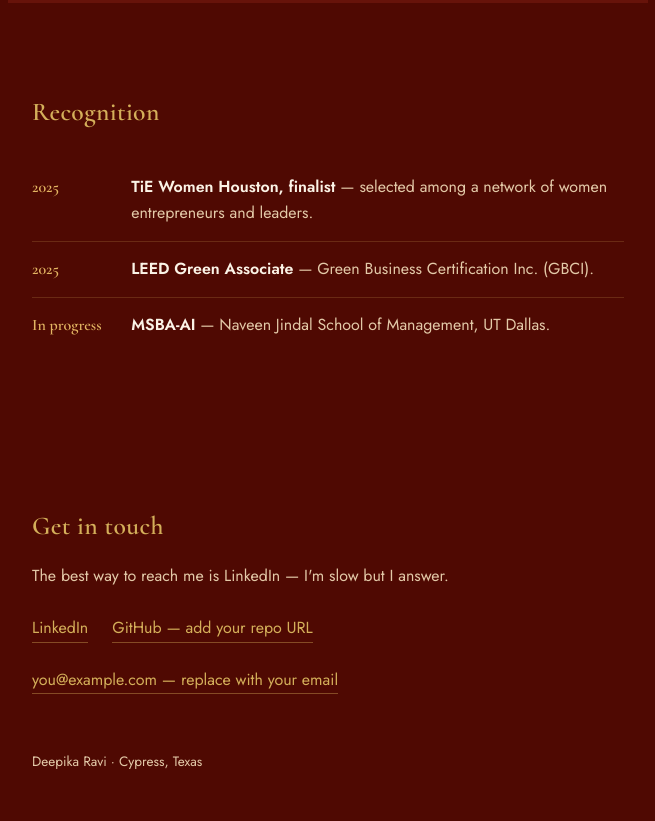
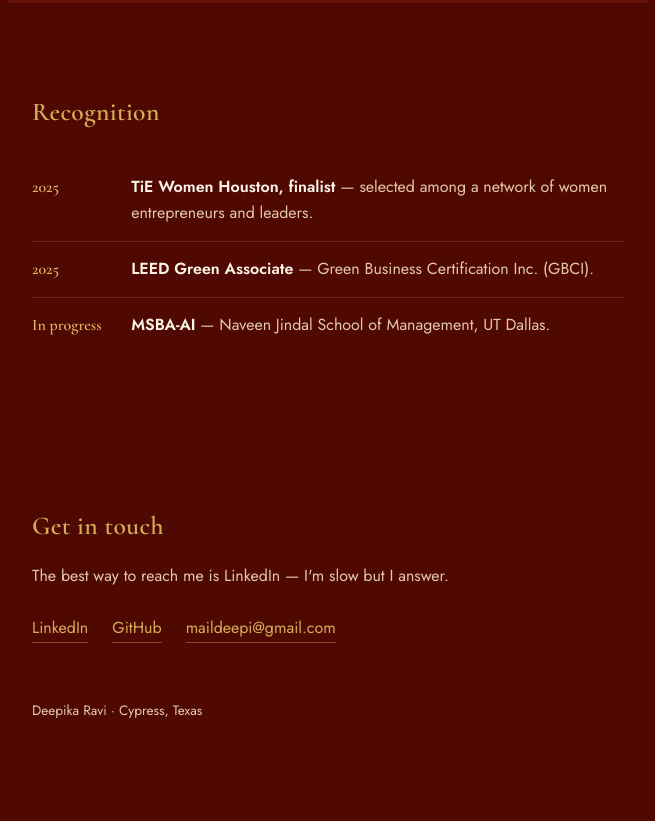
Before and after one commit to DeepikaRCharan/DeepikaRCharan.github.io, a plain HTML site: page index.html in a window 1280 px wide. Shown: the part 2057-2878 px from the top of the page, without its empty margins (312-967 px from the left). After the commit the page ends 2826 px from the top, so only its background shows below. Drawn offline with Linux system fonts and the light colour scheme.

Commit message:
Update footer with GitHub profile and email

```diff
--- a/index.html
+++ b/index.html
@@ -279,8 +279,8 @@
   <p style="color:var(--bronze-dim); max-width:50ch;">The best way to reach me is LinkedIn — I'm slow but I answer.</p>
   <div class="links">
     <a href="https://www.linkedin.com/in/deepika-r-charan-7622b326/" target="_blank" rel="noopener">LinkedIn</a>
-    <a href="#" target="_blank" rel="noopener">GitHub — add your repo URL</a>
-    <a href="mailto:you@example.com">you@example.com — replace with your email</a>
+    <a href="https://github.com/DeepikaRCharan" target="_blank" rel="noopener">GitHub</a>
+    <a href="mailto:maildeepi@gmail.com">maildeepi@gmail.com</a>
   </div>
   <p class="fine">Deepika Ravi · Cypress, Texas</p>
 </footer>
```
